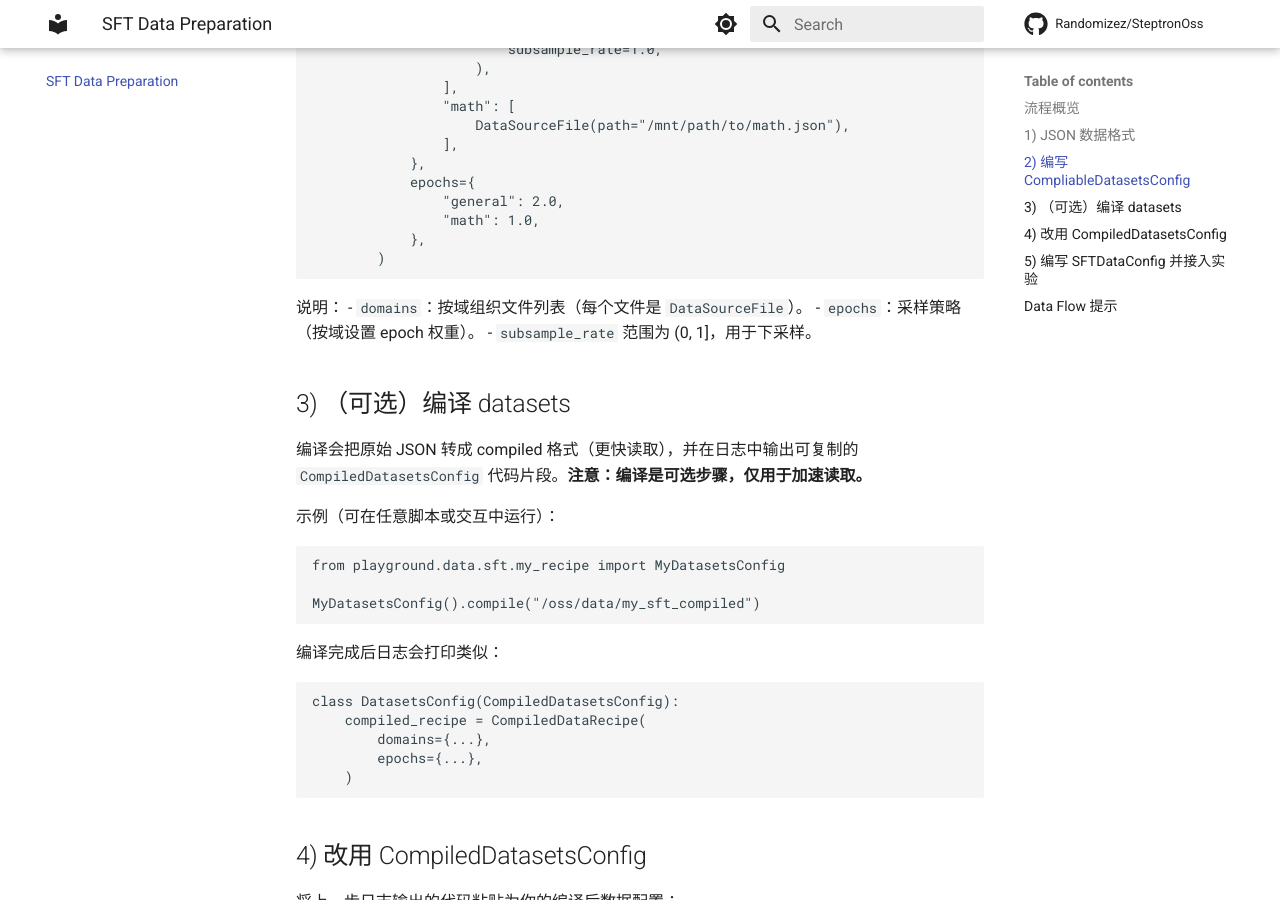
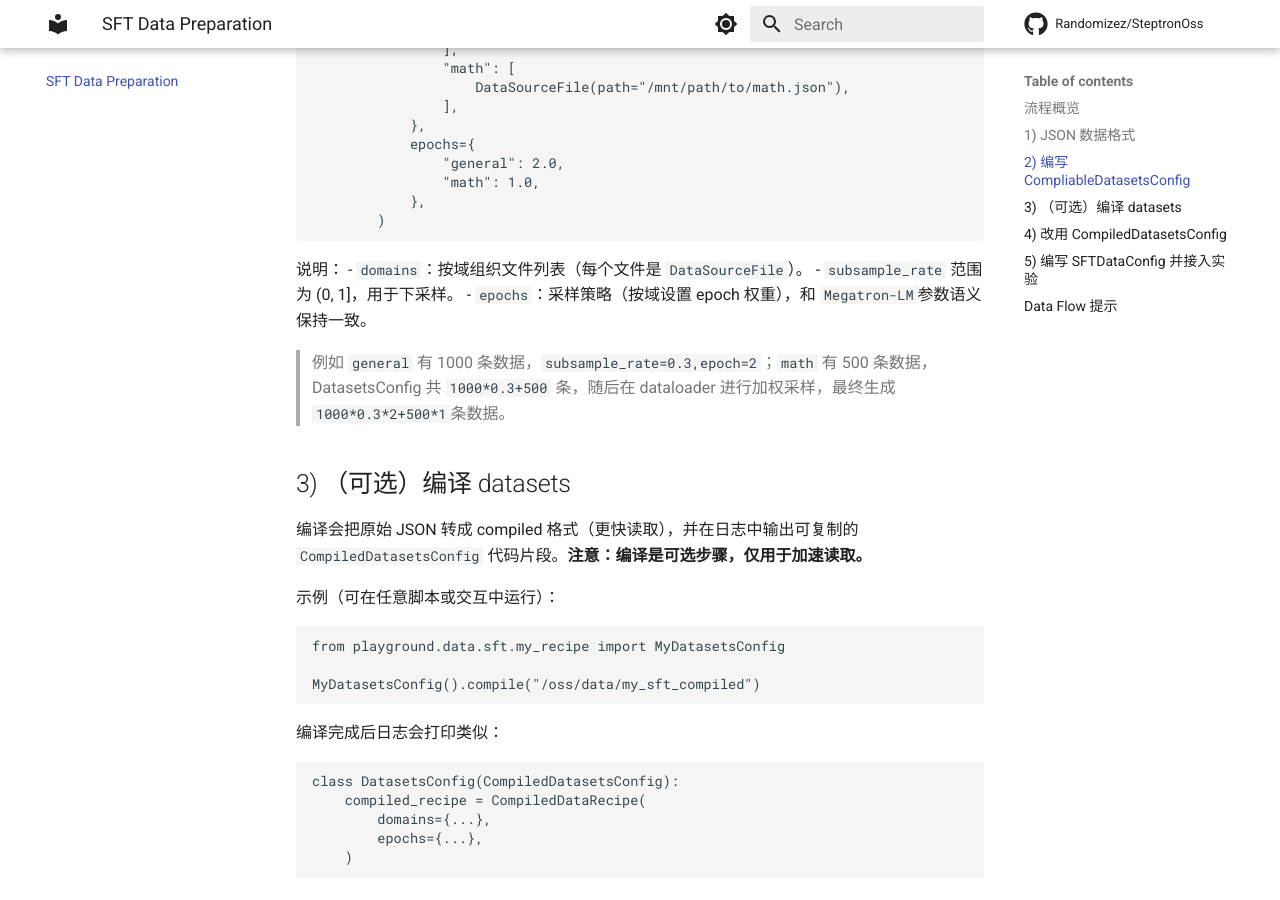
Before and after one commit to WangXukang-cypher/SteptronOss_fix_wxk, an MkDocs documentation site: the page built from docs/SFT_DATA_PREPARATION.md, in a window 1280 px wide and 900 px high, scrolled down 1936 px. Built offline with MkDocs 1.6.1 and Material for MkDocs 9.7.7, drawn with Linux system fonts in a browser that asks for light colours; comment, search, counter and statistics services are not loaded; some of the changed text lies outside the part shown.

Commit message:
typo(pyproject): constraint uv version (#21)
* (uv): use fixed uv version

* fix(stepchat_dataset): align with the doc

* docs(SFT_DATA_PREPARATION): use good json example input

````diff
--- a/docs/SFT_DATA_PREPARATION.md
+++ b/docs/SFT_DATA_PREPARATION.md
@@ -19,15 +19,13 @@
 最小结构示意（字段名仅作结构参考，不包含具体内容）：
 
 ```json
-[
-  {
-    "conversations": [
-      {"role": "user", "content": "..."},
-      {"role": "assistant", "content": "..."}
-    ],
-    "images": null
-  }
-]
+{
+  "conversations": [
+    {"role": "user", "content": "..."},
+    {"role": "assistant", "content": "..."}
+  ],
+  "images": null
+}
 ```
 
 更详细的 item 结构示意（字段名仅作结构参考，不包含具体内容）：
@@ -107,8 +105,10 @@
 
 说明：
 - `domains`：按域组织文件列表（每个文件是 `DataSourceFile`）。
-- `epochs`：采样策略（按域设置 epoch 权重）。
 - `subsample_rate` 范围为 (0, 1]，用于下采样。
+- `epochs`：采样策略（按域设置 epoch 权重），和 `Megatron-LM`参数语义保持一致。
+
+  > 例如 `general` 有 1000 条数据，`subsample_rate=0.3,epoch=2`；`math` 有 500 条数据，DatasetsConfig 共 `1000*0.3+500` 条，随后在 dataloader 进行加权采样，最终生成 `1000*0.3*2+500*1`条数据。
 
 ## 3) （可选）编译 datasets
 
--- a/pyproject.toml
+++ b/pyproject.toml
@@ -49,7 +49,8 @@
     "asciichartpy>=1.5.25",
 ]
 
-
+[tool.uv]
+required-version = ">=0.8.4"
 
 [tool.uv.sources]
 nv-grouped-gemm = { git = "https://github.com/fanshiqing/grouped_gemm.git" }
````
Also changed, not shown: docs/SFT_DATA_PREPARATION_EN.md (+10 -10 lines), 1 other file.
